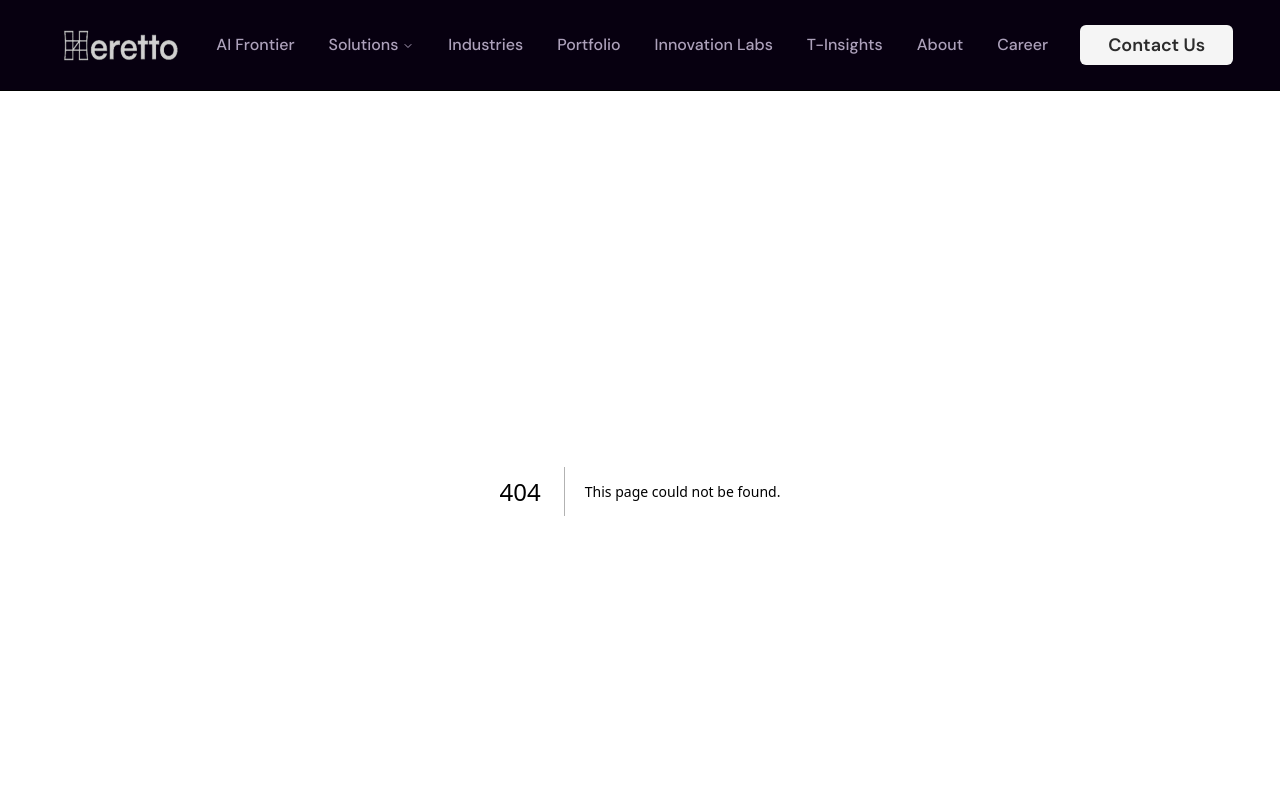
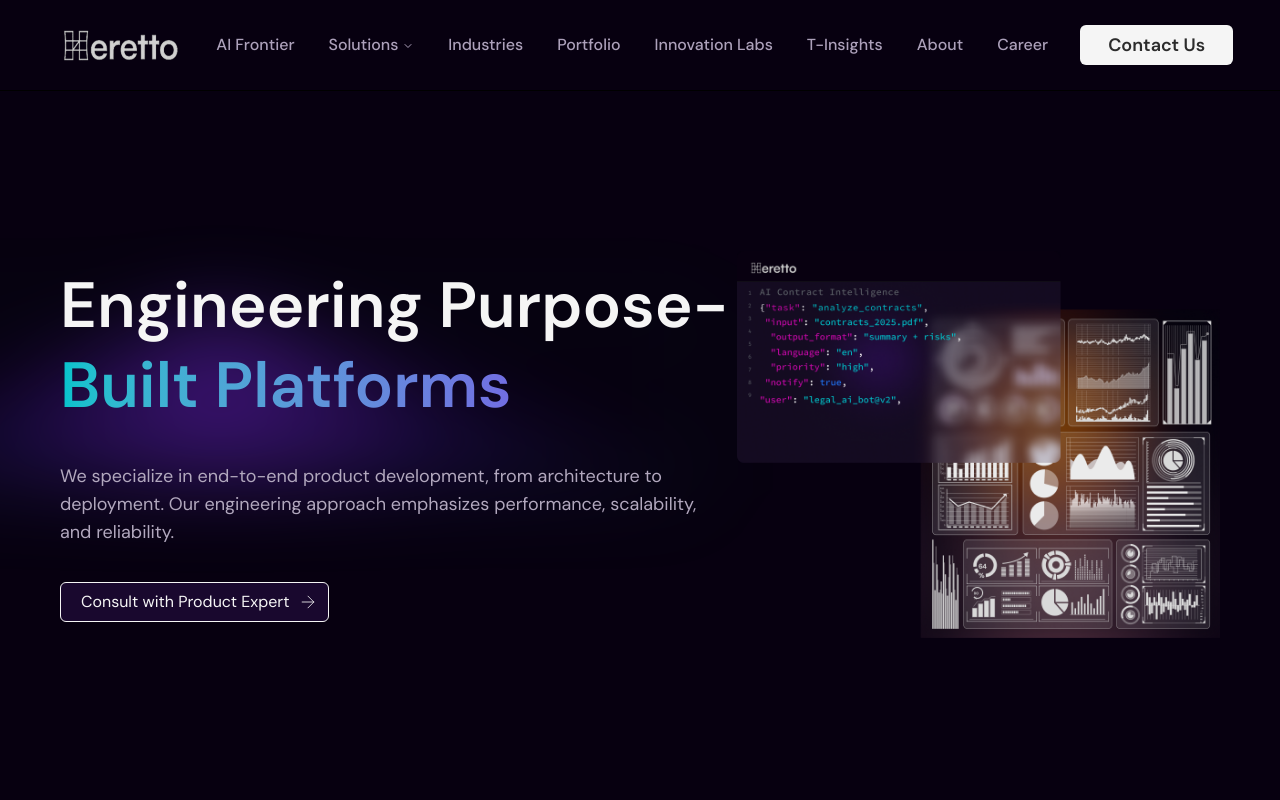
Before and after one commit to sarthak-infogen-labs/hereto, a Next.js app: page /product-engineering in a window 1280 px wide. Before the commit this address had no page. Shown: the top 800 px of the page. Built offline with nearby package versions, Linux system fonts and the light colour scheme.

Commit message:
product engineering page added

```diff
--- a/src/app/data-driven-transformation/sections/DataDrivenHeroSection.tsx
+++ b/src/app/data-driven-transformation/sections/DataDrivenHeroSection.tsx
@@ -1,18 +1,4 @@
 import Hero from "../../../components/shared/CustomHero/CustomHeroWIthImage";
-
-interface DataDrivenHeroSectionProps {
-    title: string;
-    gradientTitle: string;
-    description: string;
-    buttonText: string;
-    image: {
-        path: string;
-        alt: string;
-        width: number;
-        height: number;
-    };
-    link: string;
-}
 
 const dataDrivenHeroImage = {
     path: "/images/data-driven-hero.png",
--- /dev/null
+++ b/src/app/product-engineering/page.tsx
@@ -0,0 +1,17 @@
+import ConsultSection from "./sections/ConsultSection";
+import ProductEngineeringHeroSection from "./sections/ProductEngineeringHeroSection";
+import TInsights from "@/components/customCarousels/t-insights/TInsights";
+export default function Page() {
+    return (
+        <div className="main-container-width global-padding">
+            <ProductEngineeringHeroSection />
+
+            <div className="mt-[92px] lg:mt-[135px] xl:mt-[170px]">
+                <TInsights />
+            </div>
+            <div className="md:mt-[92px] mt-10">
+                <ConsultSection />
+            </div>
+        </div>
+    );
+}
--- /dev/null
+++ b/src/app/product-engineering/sections/ConsultSection.tsx
@@ -0,0 +1,7 @@
+import ConsultComponent from "@/components/shared/ConsultComponent";
+
+export default function ConsultSection() {
+    return (
+        <ConsultComponent title1="Consult With Product Expert" title2="" description="Get expert guidance on implementing AI solutions tailored to your business needs." buttonText="Consult Now" />
+    );
+}
--- /dev/null
+++ b/src/app/product-engineering/sections/ProductEngineeringHeroSection.tsx
@@ -0,0 +1,23 @@
+import Hero from "@/components/shared/CustomHero/CustomHeroWIthImage";
+
+const productEngineeringHeroImage = {
+    path: "/images/data-driven-hero.png",
+    alt: "Data Driven Hero Section",
+    width: 530,
+    height: 423
+}
+
+export default function ProductEngineeringHeroSection() {
+    return (
+        <div>
+            <Hero
+                title="Engineering Purpose-"
+                gradientTitle="Built Platforms"
+                description="We specialize in end-to-end product development, from architecture to deployment. Our engineering approach emphasizes performance, scalability, and reliability."
+                buttonText="Consult with Product Expert"
+                image={productEngineeringHeroImage}
+                link="/product-engineering"
+            />
+        </div>
+    );
+}
--- a/src/components/shared/CustomHero/CustomHeroWIthImage.tsx
+++ b/src/components/shared/CustomHero/CustomHeroWIthImage.tsx
@@ -1,6 +1,21 @@
 import { CustomButton } from "@/components/shared/CustomButtons/Buttons";
 import TextDisplay from "@/components/shared/TextDisplay";
 import Image from "next/image";
+
+
+interface DataDrivenHeroSectionProps {
+  title: string;
+  gradientTitle: string;
+  description: string;
+  buttonText: string;
+  image: {
+      path: string;
+      alt: string;
+      width: number;
+      height: number;
+  };
+  link: string;
+}
 
 export default function CustomHeroWithImage({
   title,
@@ -9,19 +24,7 @@
   buttonText,
   image,
   link,
-}: {
-  title: string;
-  gradientTitle: string;
-  description: string;
-  buttonText: string;
-  image: {
-    path: string;
-    alt: string;
-    width: number;
-    height: number;
-  };
-  link: string;
-}) {
+}: DataDrivenHeroSectionProps) {
   return (
     <div className="mt-[60px] md:mt-[160px] relative">
       <div className="grid sm:grid-cols-12 grid-cols-1  max-sm:gap-8">
@@ -44,7 +47,7 @@
       </div>
 
 
-      <div className="absolute top-[15%] -left-[30%] border-test blur-2xl z-[-1]">
+      <div className="absolute top-[15%] -translate-x-1/3 border-test blur-2xl z-[-1]">
         <div
             className="w-[960px] h-[172px]  [clip-path:polygon(50%_0%,_0%_100%,_100%_100%)] opacity-50"
             style={{
```
